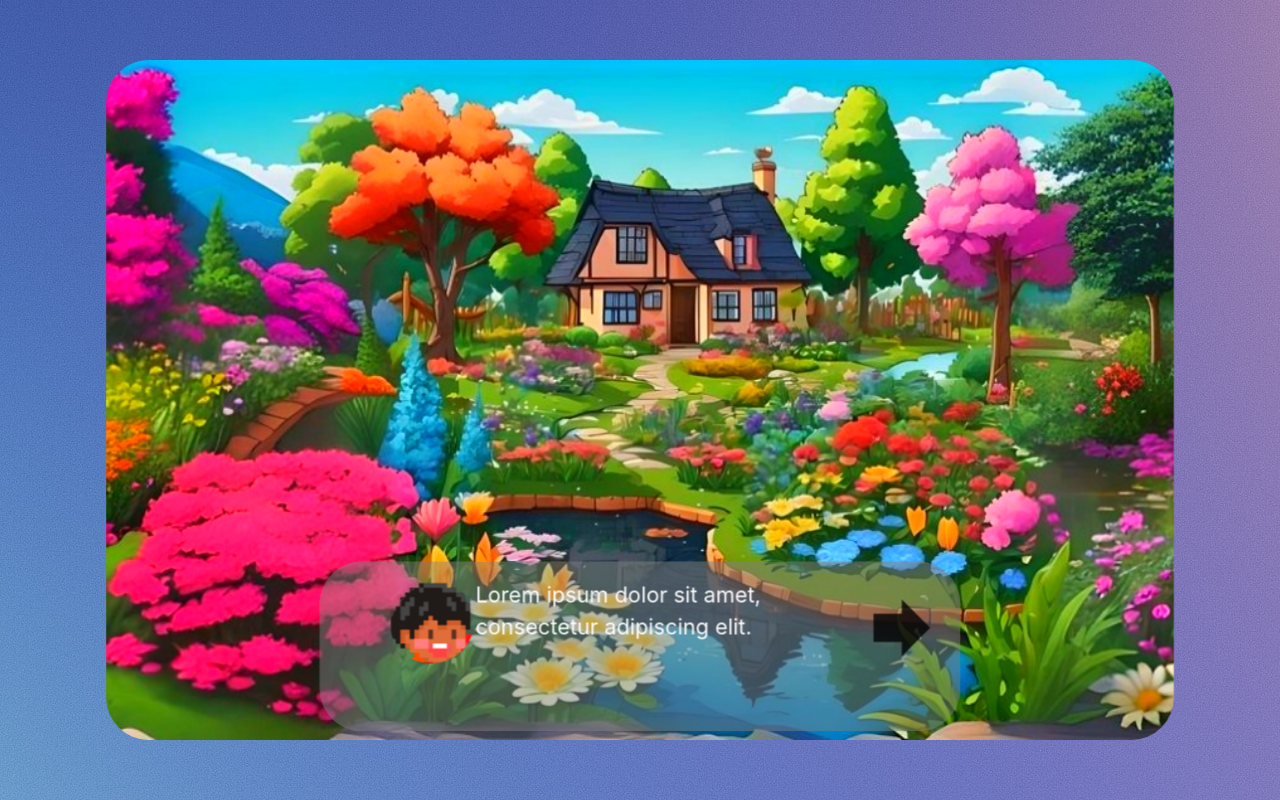
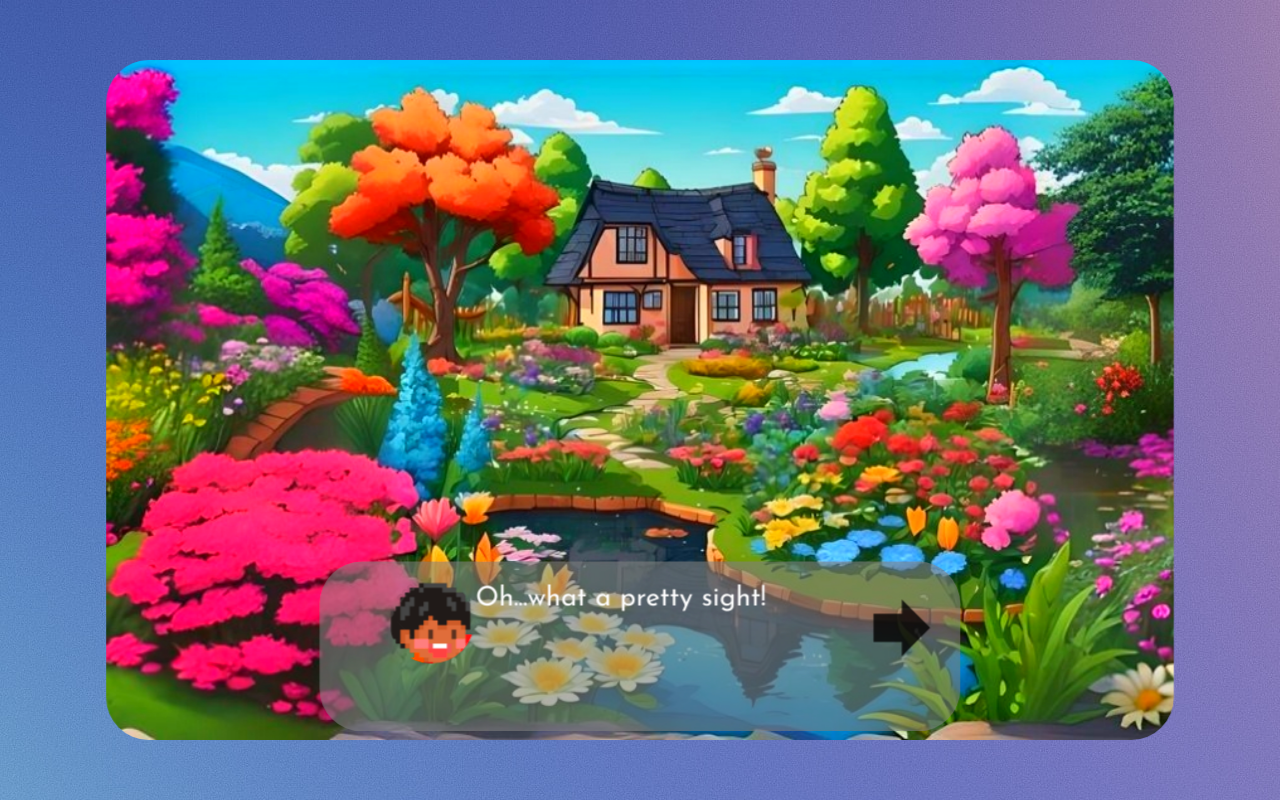
Before and after one commit to SmritiVM/Spectrum-World, a React (Create React App) app in the folder Website/spectrum/: page /spring in a window 1280 px wide. Built offline with nearby package versions, Linux system fonts and the light colour scheme.

Commit message:
Add typewriter effect

```diff
--- a/Website/spectrum/src/spring/Spring.css
+++ b/Website/spectrum/src/spring/Spring.css
@@ -20,7 +20,7 @@
     bottom: 10px;
     height: 25vh;
     width: 60%;
-    backdrop-filter: contrast(50%);
+    backdrop-filter: contrast(40%);
     border-radius: 50px;
     margin-left: auto;
     margin-right: auto;
@@ -33,6 +33,7 @@
     justify-content: center;
     max-width: 450px;
     color: white;
-    font-size: 2vw;
+    font-size: 2.5vw;
+    font-family: "Josefin Sans";
     word-wrap: break-word;
 }
--- a/Website/spectrum/src/spring/Spring.js
+++ b/Website/spectrum/src/spring/Spring.js
@@ -6,6 +6,8 @@ import {styled} from '@mui/material/styles';
 
 import ForwardIcon from '@mui/icons-material/Forward';
 import {Avatar} from "@mui/material";
+
+import Typewriter from "typewriter-effect";
 
 import defaultAvatar from "./assets/avatar.png";
 import WebsiteBackground from "./assets/Background.jpg";
@@ -43,6 +45,12 @@ const AvatarIcon = styled(Avatar)(() => ({
 export default function Spring(){
     const navigate = useNavigate();
     const [background, setBackground] = useState(`url(${Back1})`);
+    const [dialogue, setDialogue] = useState("Oh...what a pretty sight!");
+
+    //All dialogue changing functions
+    const nextDialogue1 = () => {
+        setDialogue("Let's go on an adventure!")
+    }
 
     // All background changing functions
     const goToBack4 = () => {
@@ -59,6 +67,7 @@ export default function Spring(){
         )
     }
 
+    //Use State to change dialogues and backgrounds
     const [next, setNext] = useState(
         <NextButton
         onClick = {goToBack2}><NextIcon/></NextButton>
@@ -75,7 +84,14 @@ export default function Spring(){
                             <AvatarIcon alt = "Person" src = {defaultAvatar} />
                         </Col>
                         <Col md = {7}>
-                            <p className="dialogue"> Lorem ipsum dolor sit amet, consectetur adipiscing elit.
+                            <p className="dialogue">
+                            <Typewriter
+                                onInit = {(typewriter) => {
+                                    typewriter
+                                    .typeString(dialogue)
+                                    .start();}}
+
+                                />
                             </p>
                             </Col>
                         <Col md = {1}>
```
